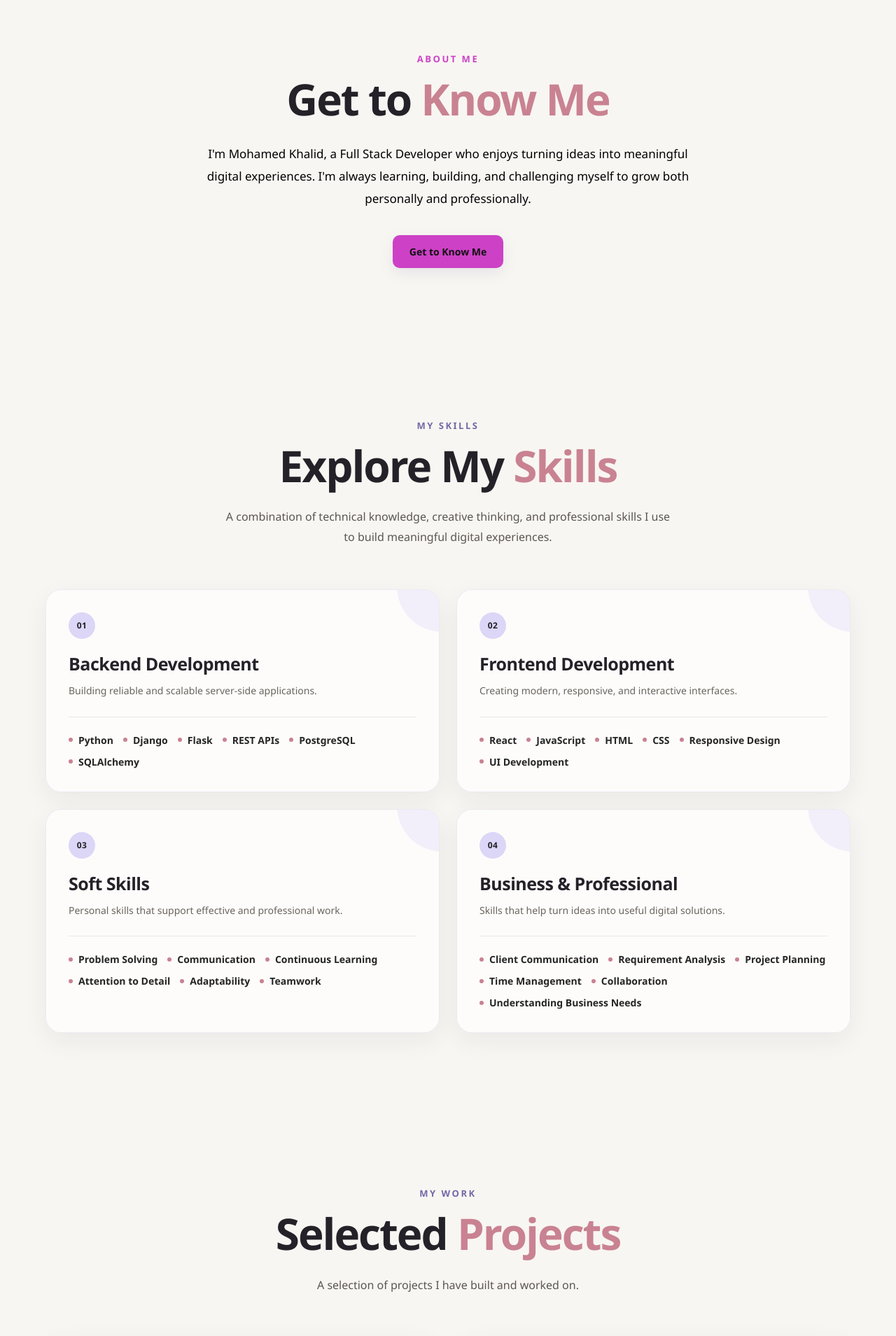
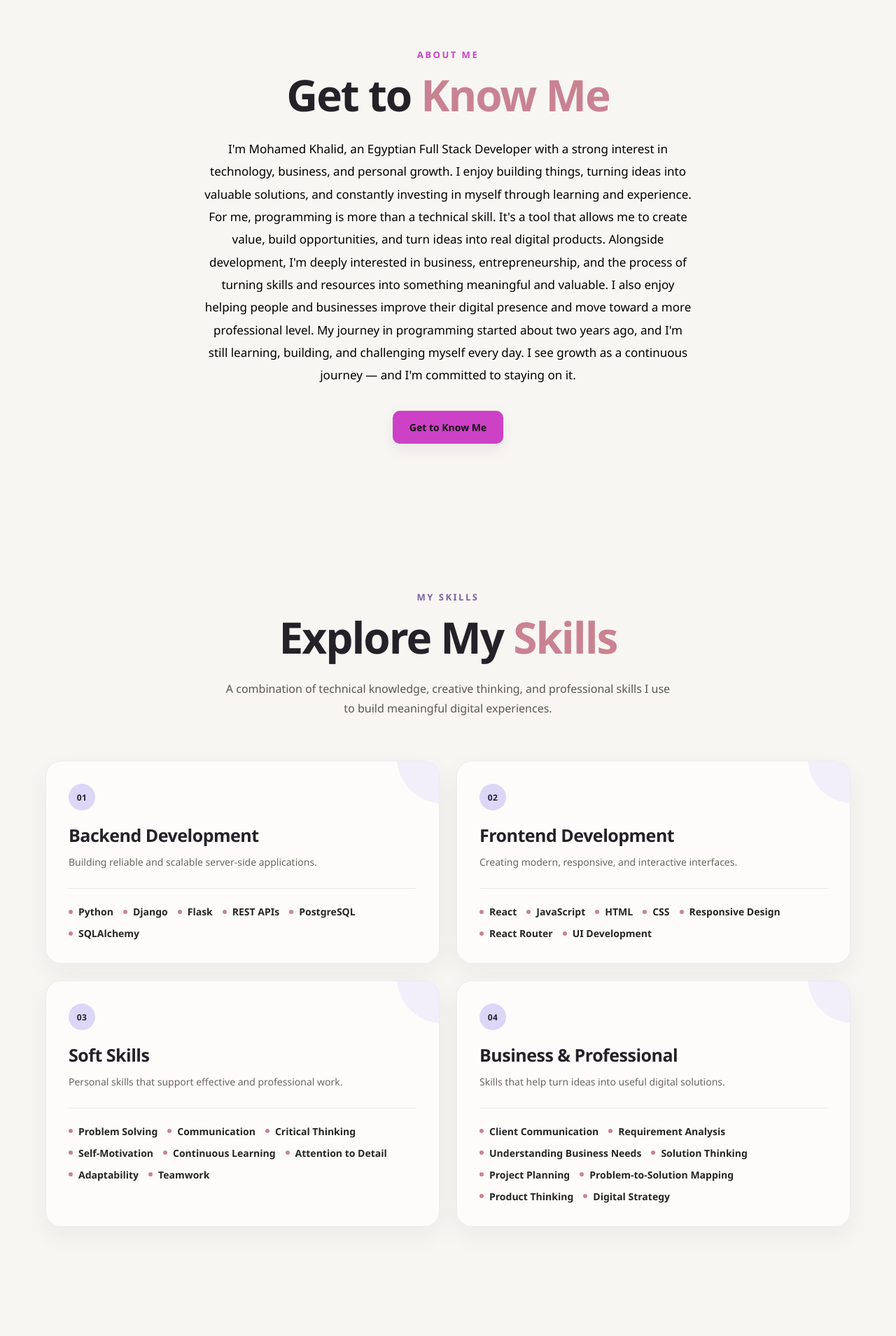
Before and after one commit to khalidmuhamadmuhamad80-arch/portfolio-frontend, a React app: page / in a window 1280 px wide. Shown: the part 831-2740 px from the top of the page at 70% size. Built offline with nearby package versions, Linux system fonts and the light colour scheme; no server answers; the HTML template or start-up script is replaced by a standard one.

Commit message:
Update navbar text color

```diff
--- a/src/components/About.jsx
+++ b/src/components/About.jsx
@@ -18,9 +18,12 @@ function About() {
         </h2>
 
         <p className="about-description">
-          I'm Mohamed Khalid, a Full Stack Developer who enjoys turning ideas
-          into meaningful digital experiences. I'm always learning, building,
-          and challenging myself to grow both personally and professionally.
+           I'm Mohamed Khalid, an Egyptian Full Stack Developer with a strong interest in technology, business, and personal growth. I enjoy building things, turning ideas into valuable solutions, and constantly investing in myself through learning and experience.
+
+           For me, programming is more than a technical skill. It's a tool that allows me to create value, build opportunities, and turn ideas into real digital products. Alongside development, I'm deeply interested in business, entrepreneurship, and the process of turning skills and resources into something meaningful and valuable.
+
+           I also enjoy helping people and businesses improve their digital presence and move toward a more professional level. My journey in programming started about two years ago, and I'm still learning, building, and challenging myself every day. I see growth as a continuous journey — and I'm committed to staying on it.
+
         </p>
 
         <motion.a
--- a/src/components/Skills.jsx
+++ b/src/components/Skills.jsx
@@ -26,6 +26,7 @@ function Skills() {
         "HTML",
         "CSS",
         "Responsive Design",
+        "React Router",
         "UI Development",
       ],
     },
@@ -36,6 +37,8 @@ function Skills() {
       skills: [
         "Problem Solving",
         "Communication",
+        "Critical Thinking",
+        "Self-Motivation",
         "Continuous Learning",
         "Attention to Detail",
         "Adaptability",
@@ -47,13 +50,15 @@ function Skills() {
       title: "Business & Professional",
       description: "Skills that help turn ideas into useful digital solutions.",
       skills: [
-        "Client Communication",
-        "Requirement Analysis",
-        "Project Planning",
-        "Time Management",
-        "Collaboration",
-        "Understanding Business Needs",
-      ],
+            "Client Communication",
+            "Requirement Analysis",
+            "Understanding Business Needs",
+            "Solution Thinking",
+            "Project Planning",
+            "Problem-to-Solution Mapping",
+            "Product Thinking", "Digital Strategy",
+      ]
+
     },
   ];
 
```
